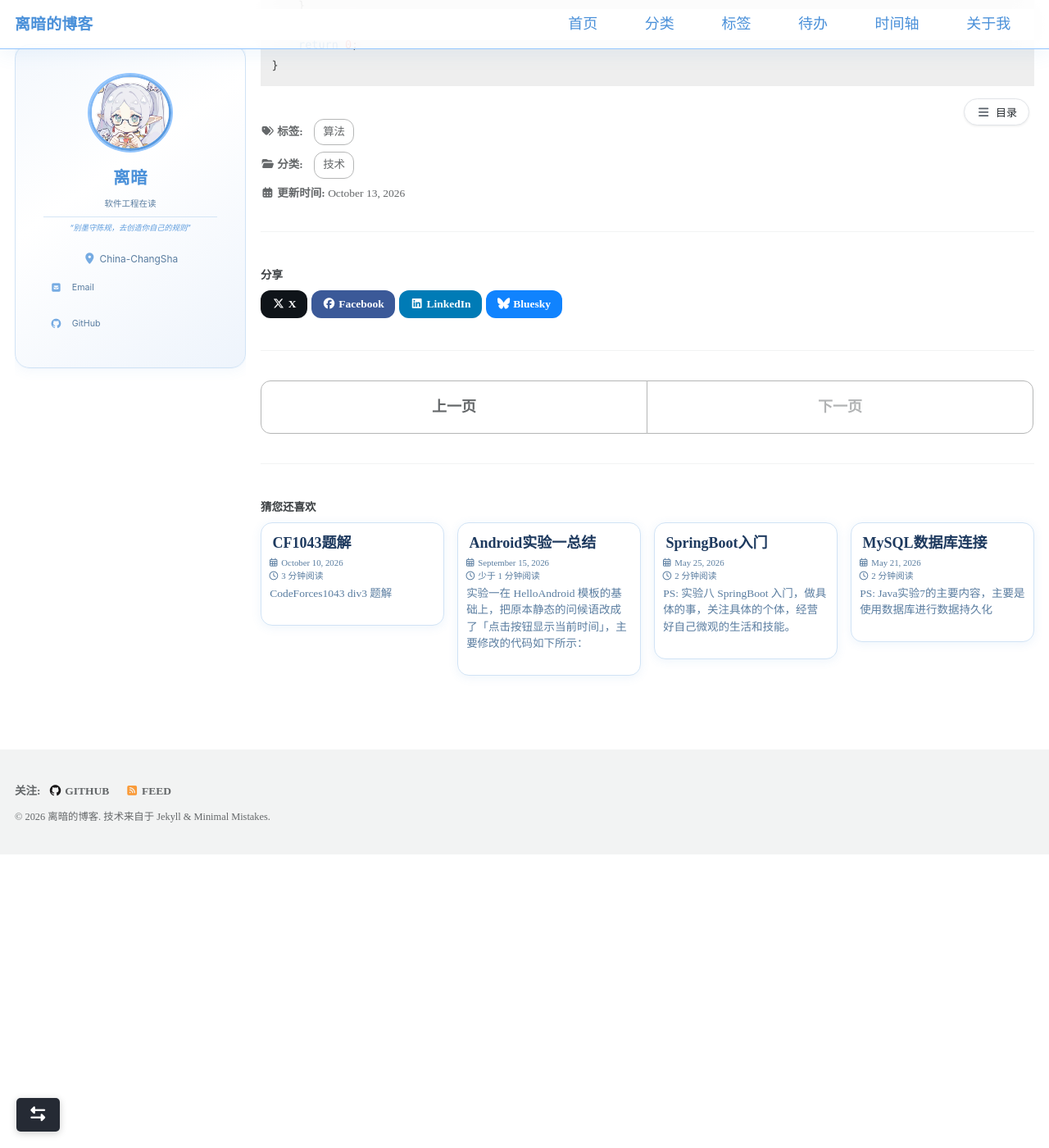
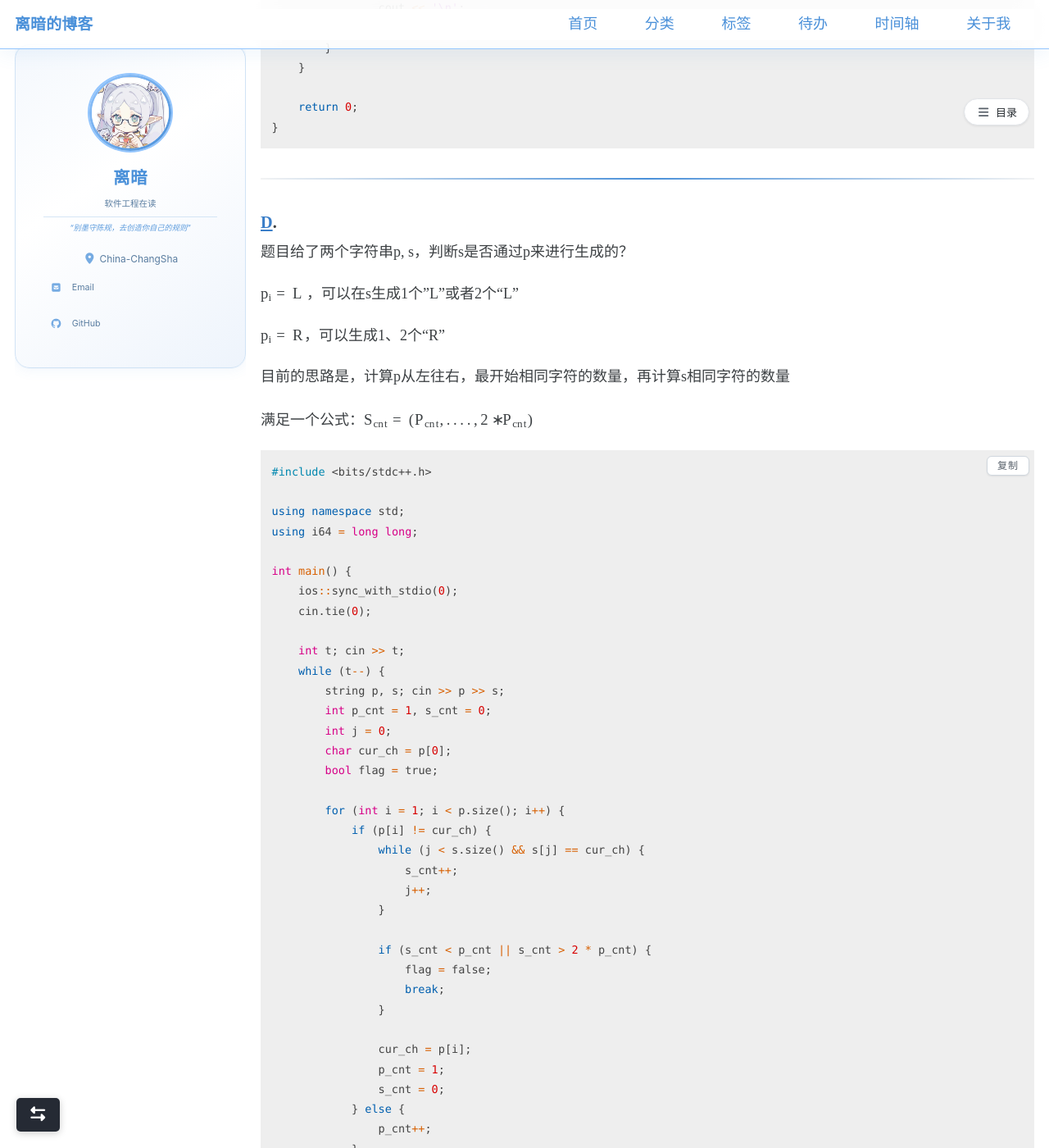
Before and after one commit to LJP3315/LJP3315.github.io, a Jekyll site: the page built from _posts/2026-10-13-CF1017.md, in a window 1280 px wide and 1400 px high, scrolled down 2805 px. Shown: the whole window at 82% size. Built offline with Jekyll 4.4.1, drawn with Linux system fonts in a browser that asks for light colours; cached includes are drawn as plain includes; a style sheet for code colours, icons or effects is not loaded; some of the changed text lies outside the part shown.

Commit message:
更新题解

````diff
--- a/_posts/2026-10-13-CF1017.md
+++ b/_posts/2026-10-13-CF1017.md
@@ -11,6 +11,8 @@ CodeForces1017 div4 题解
 ### [A](https://codeforces.com/contest/2094/problem/A).
 
 输入三个字符串，输出每个字符串的首字符
+
+---
 
 ### [B](https://codeforces.com/contest/2094/problem/B).
 
@@ -52,6 +54,8 @@ int main() {
 }
 ```
 
+---
+
 ### [C](https://codeforces.com/contest/2094/problem/C).
 
 得到一个 n * n 的二维数组，保证1个长度为2*n的排列一定存在
@@ -78,7 +82,7 @@ int main() {
 
     int t; cin >> t;
     while (t--) {
-		int n; cin >> n;
+        int n; cin >> n;
         vector<vector<int>> g(n, vector<int>(n));
 
         for (int i = 0; i < n; i++) {
@@ -122,3 +126,139 @@ int main() {
     return 0;
 }
 ```
+
+---
+
+### [D](https://codeforces.com/contest/2094/problem/D).
+
+题目给了两个字符串p, s，判断s是否通过p来进行生成的？
+
+$$p_i = L$$ ，可以在s生成1个"L"或者2个“L”
+
+$$p_i=R$$，可以生成1、2个“R”
+
+目前的思路是，计算p从左往右，最开始相同字符的数量，再计算s相同字符的数量
+
+满足一个公式：$$S_{cnt} = (P_{cnt}, ....,2*P_{cnt})$$
+
+
+
+```c++
+#include <bits/stdc++.h>
+
+using namespace std;
+using i64 = long long;
+
+int main() {
+    ios::sync_with_stdio(0);
+    cin.tie(0);
+
+    int t; cin >> t;
+    while (t--) {
+        string p, s; cin >> p >> s;
+        int p_cnt = 1, s_cnt = 0;
+        int j = 0;
+        char cur_ch = p[0];
+        bool flag = true;
+
+        for (int i = 1; i < p.size(); i++) {
+            if (p[i] != cur_ch) {
+                while (j < s.size() && s[j] == cur_ch) {
+                    s_cnt++;
+                    j++;
+                }
+
+                if (s_cnt < p_cnt || s_cnt > 2 * p_cnt) {
+                    flag = false;
+                    break;
+                }
+
+                cur_ch = p[i];
+                p_cnt = 1;
+                s_cnt = 0;
+            } else {
+                p_cnt++;
+            }
+        }
+
+        if (flag) {
+            while (j < s.size() && s[j] == cur_ch) {
+                s_cnt++;
+                j++;
+            }
+
+            if (s_cnt < p_cnt || s_cnt > 2 * p_cnt) {
+                flag = false;
+            }
+        }
+
+        if (j != s.size()) {
+            flag = false;
+        }
+
+        cout << (flag ? "YES" : "NO") << '\n';
+    }
+}
+```
+
+#### GPT的思路：
+
+```c++
+
+#include <bits/stdc++.h>
+using namespace std;
+
+int main() {
+    ios::sync_with_stdio(false);
+    cin.tie(nullptr);
+
+    int t;
+    cin >> t;
+
+    while (t--) {
+        string p, s;
+        cin >> p >> s;
+
+        int i = 0, j = 0;
+        bool ok = true;
+
+        while (i < (int)p.size() && j < (int)s.size()) {
+            // 当前连续段的字符必须相同
+            if (p[i] != s[j]) {
+                ok = false;
+                break;
+            }
+
+            char ch = p[i];
+            int cntP = 0, cntS = 0;
+
+            // 统计 p 中当前字符的连续段长度
+            while (i < (int)p.size() && p[i] == ch) {
+                cntP++;
+                i++;
+            }
+
+            // 统计 s 中当前字符的连续段长度
+            while (j < (int)s.size() && s[j] == ch) {
+                cntS++;
+                j++;
+            }
+
+            if (cntS < cntP || cntS > 2 * cntP) {
+                ok = false;
+                break;
+            }
+        }
+
+        // 必须保证两个字符串都处理完了
+        if (i != (int)p.size() || j != (int)s.size()) {
+            ok = false;
+        }
+
+        cout << (ok ? "YES" : "NO") << '\n';
+    }
+
+    return 0;
+}
+
+```
````
